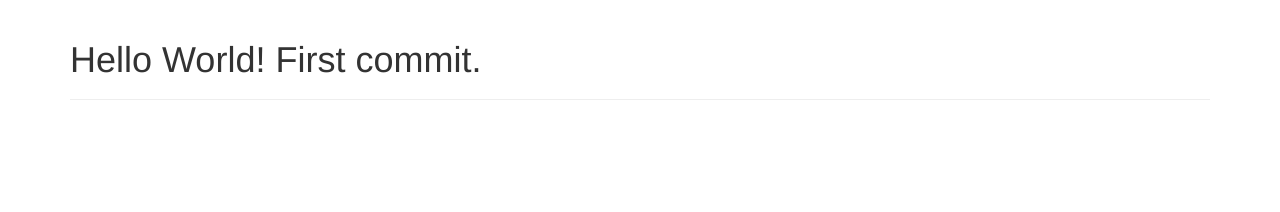
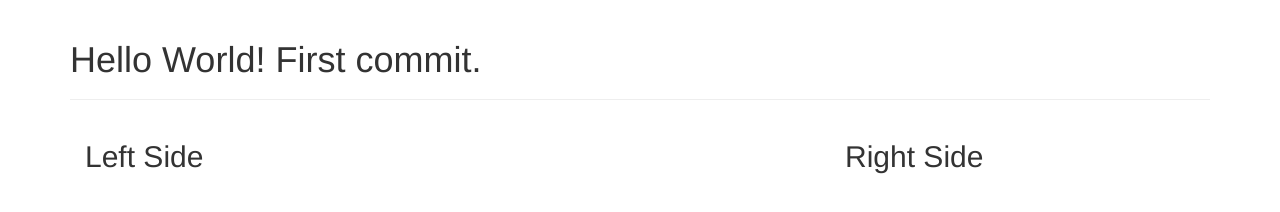
Before and after one commit to smatzke/smatzke.github.io, a plain HTML site: page index.html in a window 1280 px wide. Drawn offline with nearby package versions, Linux system fonts and the light colour scheme.

Commit message:
Added Columns

```diff
--- a/index.html
+++ b/index.html
@@ -10,6 +10,12 @@
       <div class="page-header">
         <h1>Hello World! First commit.</h1>
       </div>
+      <div class="col-md-8">
+        <h2>Left Side</h2>
+      </div>
+      <div class="col-md-4">
+        <h2>Right Side</h2>
+      </div>
     </div>
     <script src="https://code.jquery.com/jquery-3.1.1.min.js" integrity="sha256-hVVnYaiADRTO2PzUGmuLJr8BLUSjGIZsDYGmIJLv2b8=" crossorigin="anonymous"></script>
     <script src="https://maxcdn.bootstrapcdn.com/bootstrap/3.3.7/js/bootstrap.min.js" integrity="sha384-Tc5IQib027qvyjSMfHjOMaLkfuWVxZxUPnCJA7l2mCWNIpG9mGCD8wGNIcPD7Txa" crossorigin="anonymous"></script>
```
